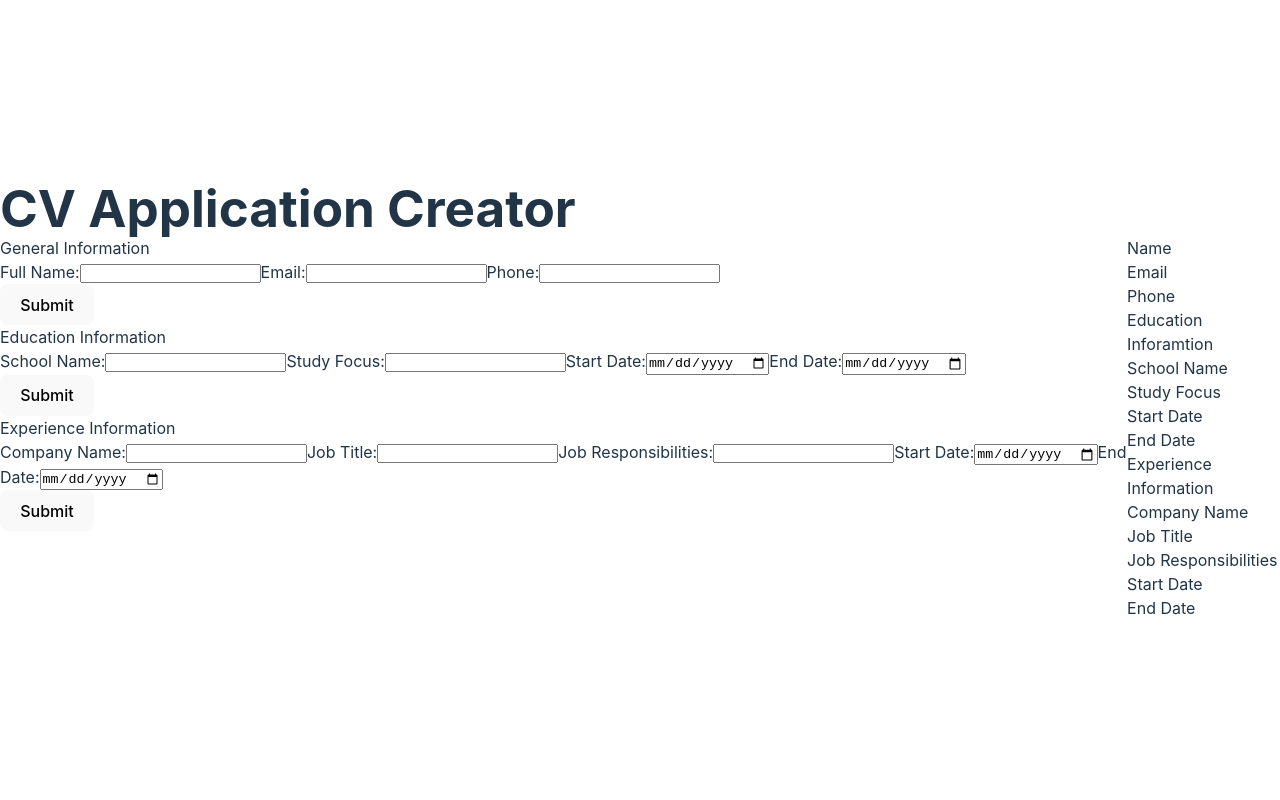
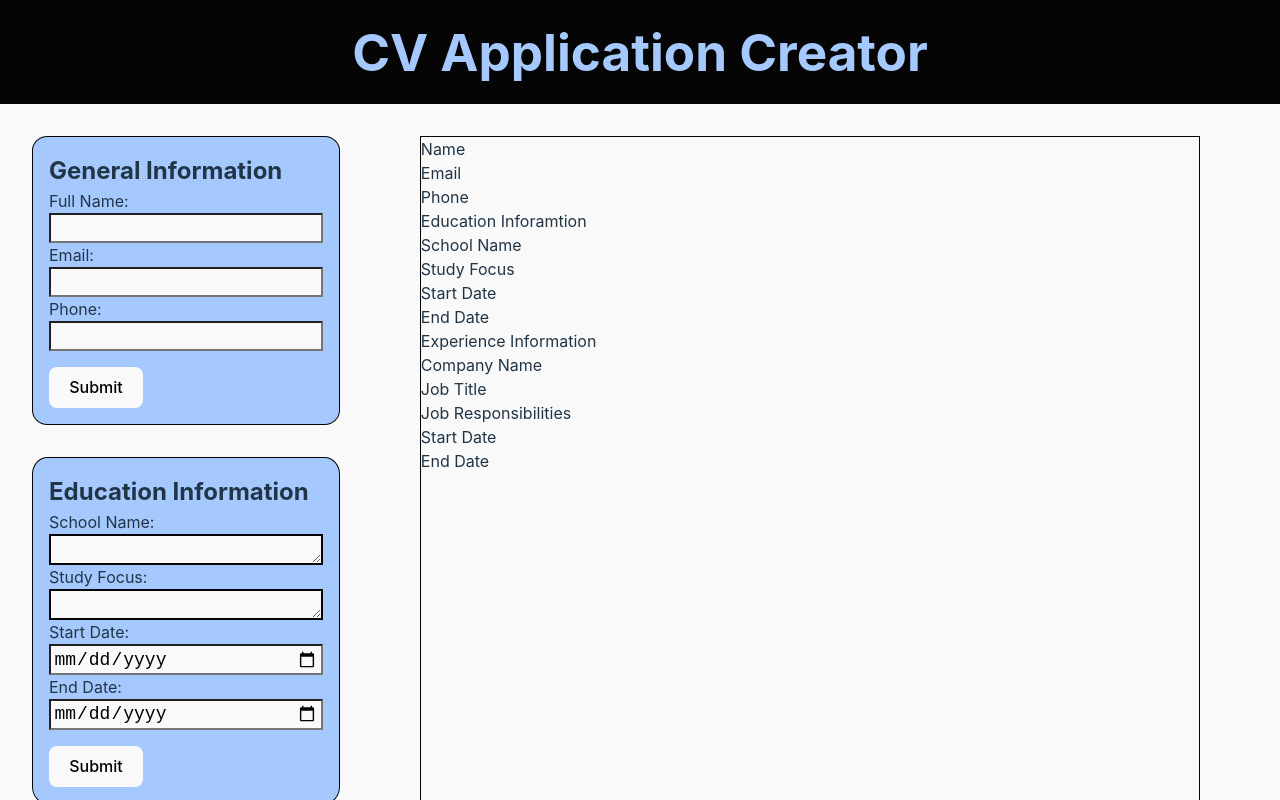
Before and after one commit to Amiriel01/CV-Application, a React (Vite) app: page / in a window 1280 px wide. Shown: the top 800 px of the page. Built offline with nearby package versions, Linux system fonts and the light colour scheme.

Commit message:
form styling complete

```diff
--- a/src/App.css
+++ b/src/App.css
@@ -1,8 +1,70 @@
 * {
   margin: 0;
   padding: 0;
+  background-color: #f9f9f9;
 }
 
 .whole-page {
   display: flex;
+  width: 100vw;
 }
+
+.page-header {
+  text-align: center;
+  padding: 1.5rem;
+  background-color: #050505;
+  color: #A5C9FF;
+}
+
+.form-container {
+  display: flex;
+  flex-direction: column;
+  margin-left: 2rem;
+  margin-top: 2rem;
+  justify-content: space-around;
+  border: 1px solid #050505;
+  border-radius: 5%;
+  padding: 1rem;
+  background-color: #A5C9FF;
+}
+
+legend {
+  font-size: 1.5rem;
+  font-weight: bold;
+  background-color: #A5C9FF;
+}
+
+label {
+  background-color: #A5C9FF;
+}
+
+input {
+  font-size: 18px;
+  padding: .15rem;
+}
+
+textarea {
+  overflow: hidden;
+  resize: vertical;
+  font-size: 18px;
+  height: 1.5rem;
+  padding: .1rem;
+  border: #050505 2px solid;
+}
+
+.button-container {
+  background-color: #A5C9FF;
+  margin-top: 1rem;
+}
+
+.cv-page {
+  flex: 2;
+}
+
+.cv-template {
+  margin-left: 5rem;
+  margin-right: 5rem;
+  margin-top: 2rem;
+  border: #050505 1px solid;
+  height: 100%;
+}
--- a/src/App.jsx
+++ b/src/App.jsx
@@ -26,11 +26,11 @@ function App() {
   return (
     <div>
       <header>
-        <h1>CV Application Creator</h1>
+        <h1 class="page-header">CV Application Creator</h1>
       </header>
       <main>
         <section className="whole-page">
-          <section className="forms-container">
+          <section className="all-forms-container">
             <GeneralForm
               fullNameValueState={setFullNameValue}
               emailValueState={setEmailValue}
--- a/src/EducationForm.jsx
+++ b/src/EducationForm.jsx
@@ -1,6 +1,6 @@
 import { useState } from "react";
 
-function EducationForm({schoolNameState, studyFocusState, schoolStartDateState, schoolEndDateState}) {
+function EducationForm({ schoolNameState, studyFocusState, schoolStartDateState, schoolEndDateState }) {
     //set const state//
     const [schoolNameValue, setSchoolNameValue] = useState('');
     const [studyFocusValue, setStudyFocusValue] = useState('');
@@ -30,18 +30,20 @@ function EducationForm({schoolNameState, studyFocusState, schoolStartDateState,
 
     return (
         <form onSubmit={handleSubmit}>
+            <section className="form-container">
                 <legend>Education Information</legend>
                 <label>School Name:</label>
-            <input key='school' type='text' value={schoolNameValue} required onChange={handleSchoolChange} />
+                <textarea type='text' value={schoolNameValue} required onChange={handleSchoolChange} />
                 <label>Study Focus:</label>
-            <input key='study' type="text" value={studyFocusValue} required onChange={handleStudyFocus} />
+                <textarea type="text" value={studyFocusValue} required onChange={handleStudyFocus} />
                 <label>Start Date:</label>
-            <input key='start' type='date' value={schoolStartDateValue} required onChange={handleStartDate} />
+                <input  type='date' value={schoolStartDateValue} required onChange={handleStartDate} />
                 <label>End Date:</label>
-            <input key='end' type="date" value={schoolEndDateValue} required onChange={handleEndDate} />
-            <div>
+                <input type="date" value={schoolEndDateValue} required onChange={handleEndDate} />
+                <div className="button-container">
                     <button>Submit</button>
                 </div>
+            </section>
         </form>
     )
 }
--- a/src/ExperienceForm.jsx
+++ b/src/ExperienceForm.jsx
@@ -1,6 +1,6 @@
 import { useState } from "react";
 
-function ExperienceForm({companyNameValueState, jobTitleValueState, jobResposibilitiesValueState, jobStartDateValueState, jobEndDateValueState}) {
+function ExperienceForm({ companyNameValueState, jobTitleValueState, jobResposibilitiesValueState, jobStartDateValueState, jobEndDateValueState }) {
     const [companyNameValue, setCompanyNameValue] = useState('');
     const [jobTitleValue, setJobTitleValue] = useState('');
     const [jobResposibilitiesValue, setJobResponsibilitiesValue] = useState('');
@@ -34,20 +34,22 @@ function ExperienceForm({companyNameValueState, jobTitleValueState, jobResposibi
 
     return (
         <form onSubmit={handleSubmit}>
+            <section className="form-container">
                 <legend>Experience Information</legend>
                 <label>Company Name:</label>
-            <input key='company' type='text' value={companyNameValue} required onChange={handleCompanyChange} />
+                <intextarea type='text' value={companyNameValue} required onChange={handleCompanyChange} />
                 <label>Job Title:</label>
-            <input key='title' type="text" value={jobTitleValue} required onChange={handleJobTitleChange} />
+                <textarea type="text" value={jobTitleValue} required onChange={handleJobTitleChange} />
                 <label>Job Responsibilities:</label>
-            <input key='responsibilities' type="text" value={jobResposibilitiesValue} required onChange={handleJobResponsibilities} />
+                <textarea type="text" value={jobResposibilitiesValue} required onChange={handleJobResponsibilities} />
                 <label>Start Date:</label>
-            <input key='start' type="date" value={jobStartDateValue} required onChange={handleStartDate} />
+                <input type="date" value={jobStartDateValue} required onChange={handleStartDate} />
                 <label>End Date:</label>
-            <input key='end' type="date" value={jobEndDateValue} required onChange={handleEndDate} />
-            <div>
+                <input type="date" value={jobEndDateValue} required onChange={handleEndDate} />
+                <div className="button-container">
                     <button>Submit</button>
                 </div>
+            </section>
         </form>
     )
 }
--- a/src/GeneralForm.jsx
+++ b/src/GeneralForm.jsx
@@ -1,6 +1,6 @@
 import { useState } from "react";
 //set props to move to other functions//
-function GeneralForm({fullNameValueState, emailValueState, phoneValueState}) {
+function GeneralForm({ fullNameValueState, emailValueState, phoneValueState }) {
     //set states for each of the inputs//
     const [fullNameValue, setFullNameValue] = useState('');
     const [emailValue, setEmailValue] = useState('');
@@ -26,6 +26,7 @@ function GeneralForm({fullNameValueState, emailValueState, phoneValueState}) {
     return (
         //set onSubmit//
         <form onSubmit={handleSubmit}>
+            <section className="form-container">
                 <legend>General Information</legend>
                 <label>Full Name:</label>
                 <input key='name' type='text' value={fullNameValue} required onChange={handleNameChange} />
@@ -33,9 +34,10 @@ function GeneralForm({fullNameValueState, emailValueState, phoneValueState}) {
                 <input key='email' type='email' value={emailValue} required onChange={handleEmailChange} />
                 <label>Phone:</label>
                 <input key='phone' type='phone' value={phoneValue} required onChange={handlePhoneChange} />
-            <div>
+                <div className="button-container">
                     <button>Submit</button>
                 </div>
+            </section>
         </form>
     )
 }
```
Lines whose indentation alone changed are shown as unchanged.
